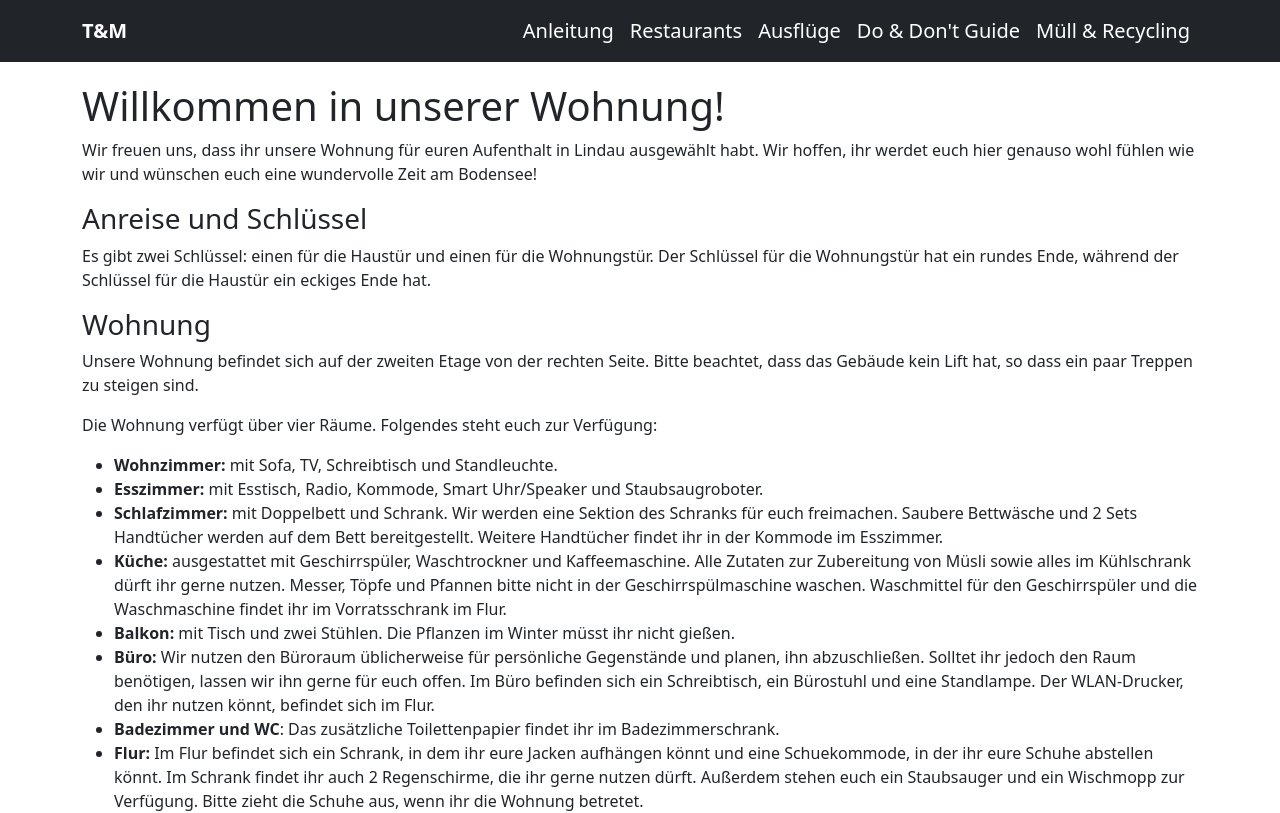
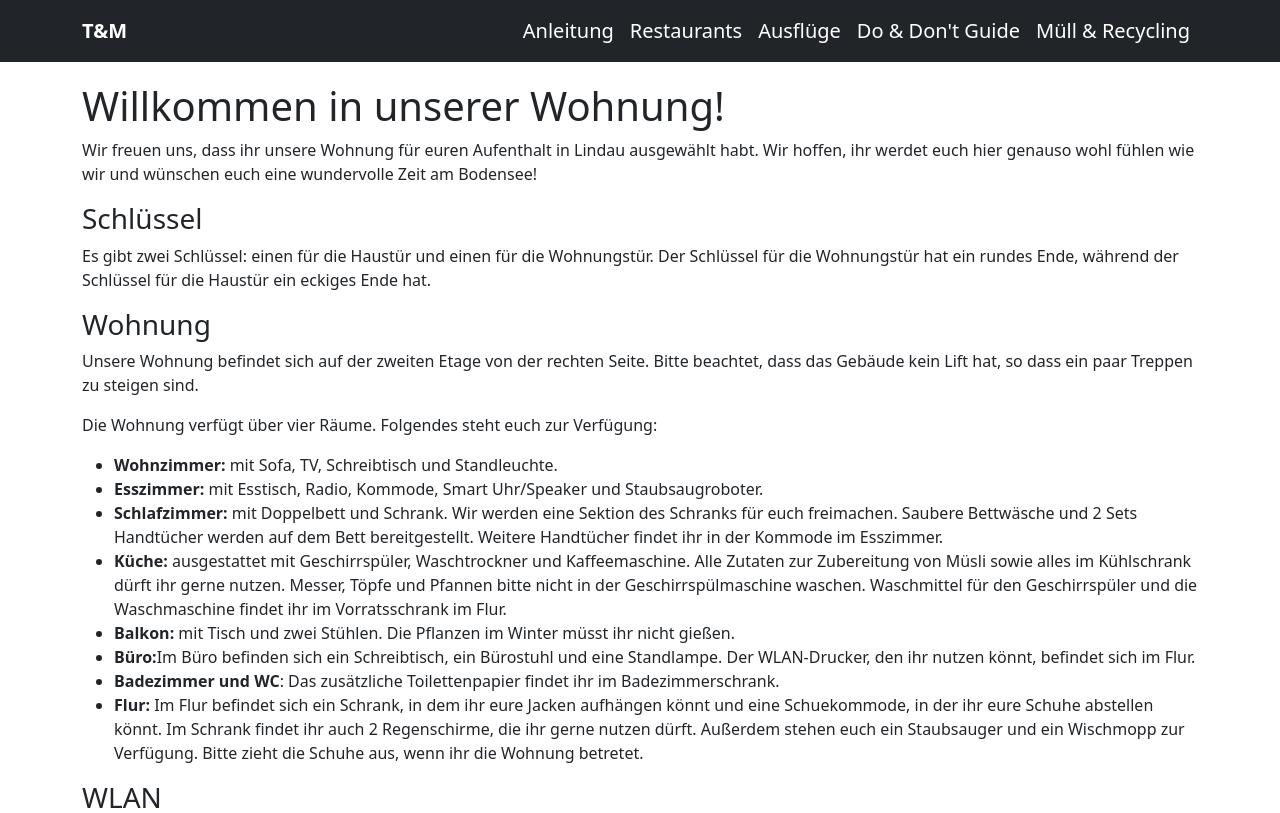
Before and after one commit to eelok/homelink-svelte, a SvelteKit app: page /de in a window 1280 px wide. Shown: the top 813 px of the page. Built offline with nearby package versions, Linux system fonts and the light colour scheme.

Commit message:
fix the guide

```diff
--- a/src/routes/de/+page.svelte
+++ b/src/routes/de/+page.svelte
@@ -4,7 +4,7 @@
 	<p>Wir freuen uns, dass ihr unsere Wohnung für euren Aufenthalt in Lindau ausgewählt habt. Wir hoffen, ihr werdet euch
 		hier genauso wohl fühlen wie wir und wünschen euch eine wundervolle Zeit am Bodensee!</p>
 
-	  <h3>Anreise und Schlüssel</h3>
+	  <h3>Schlüssel</h3>
 	  <p>
 		Es gibt zwei Schlüssel: einen für die Haustür und einen für die
 		Wohnungstür.
@@ -29,7 +29,7 @@
 		  Vorratsschrank im Flur.
 		</li>
 		<li><strong>Balkon:</strong> mit Tisch und zwei Stühlen. Die Pflanzen im Winter müsst ihr nicht gießen.</li>
-		<li><strong>Büro:</strong> Wir nutzen den Büroraum üblicherweise für persönliche Gegenstände und planen, ihn abzuschließen. Solltet ihr jedoch den Raum benötigen, lassen wir ihn gerne für euch offen. Im Büro befinden sich ein Schreibtisch, ein Bürostuhl und eine Standlampe. Der WLAN-Drucker, den ihr nutzen könnt, befindet sich im Flur.</li>
+		<li><strong>Büro:</strong>Im Büro befinden sich ein Schreibtisch, ein Bürostuhl und eine Standlampe. Der WLAN-Drucker, den ihr nutzen könnt, befindet sich im Flur.</li>
 		<li><b>Badezimmer und WC</b>: Das zusätzliche Toilettenpapier findet ihr im Badezimmerschrank.</li>
 		<li><b>Flur:</b> Im Flur befindet sich ein Schrank, in dem ihr eure Jacken aufhängen könnt und eine Schuekommode, in der ihr eure Schuhe abstellen könnt. Im Schrank findet ihr auch 2 Regenschirme, die ihr gerne nutzen dürft.
 		  Außerdem stehen euch ein Staubsauger und ein Wischmopp zur Verfügung. Bitte zieht die Schuhe aus, wenn ihr die Wohnung betretet.
```
